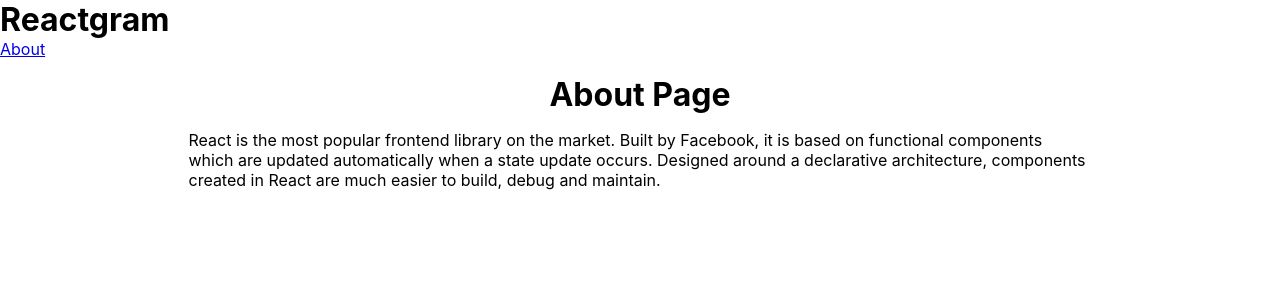
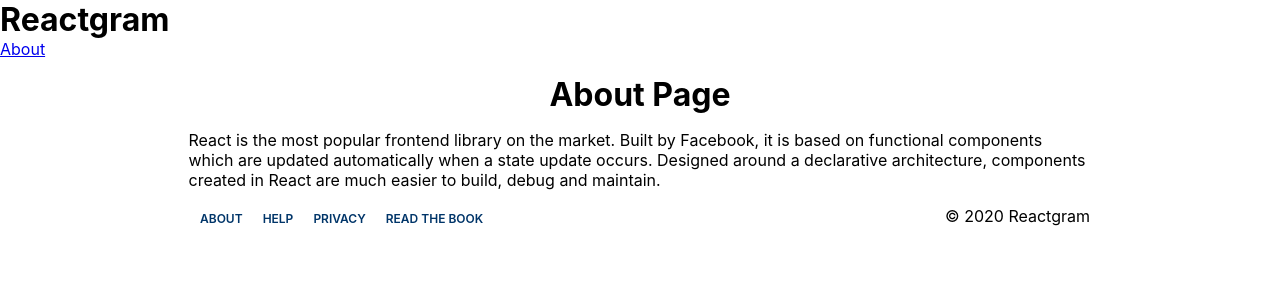
Before and after one commit to brunojppb/reactgram-web, a React (Create React App) app: page /about in a window 1280 px wide. Shown: the top 300 px of the page. Built offline with nearby package versions, Linux system fonts and the light colour scheme.

Commit message:
Add app footer

```diff
--- /dev/null
+++ b/src/components/common/Footer.js
@@ -0,0 +1,72 @@
+import styled from 'styled-components'
+import { Link } from 'react-router-dom'
+
+const FooterWrapper = styled.footer`
+  width: 100%;
+  max-width: 900px;
+  margin: auto;
+  display: grid;
+  grid-template-columns: 2fr 1fr;
+
+  ul {
+    list-style-type: none;
+    padding: 0;
+    li {
+      display: inline-block;
+      margin: 5px 10px;
+      font-size: 12px;
+      font-weight: 600;
+      text-transform: uppercase;
+      a {
+        color: #003569;
+        text-decoration: none;
+      }
+    }
+  }
+
+  span {
+    justify-self: end;
+  }
+
+  @media screen and (max-width: 900px) {
+    grid-template-columns: 1fr;
+    grid-gap: 30px;
+    align-items: center;
+    ul {
+      text-align: center;
+    }
+    span {
+      justify-self: center;
+    }
+  }
+`
+
+export const Footer = () => {
+  const currentYear = new Date().getFullYear()
+
+  return (
+    <FooterWrapper>
+      <ul>
+        <li>
+          <Link to='/about'>About</Link>
+        </li>
+        <li>
+          <Link to='/help'>Help</Link>
+        </li>
+        <li>
+          <Link to='/privacy'>Privacy</Link>
+        </li>
+        <li>
+          <a href="https://reactgram.dev/"
+              target="_blank"
+              rel="noreferrer">
+            Read the Book
+          </a>
+        </li>
+      </ul>
+      <span className="subtitle">
+        © {currentYear} Reactgram
+      </span>
+    </FooterWrapper>
+  )
+}
--- a/src/components/static/StaticLayout.js
+++ b/src/components/static/StaticLayout.js
@@ -1,6 +1,7 @@
 import styled from 'styled-components'
+import { Footer } from '../common/Footer';
 
-export const StaticLayout = styled.div`
+const StaticLayoutWrapper = styled.div`
     display: grid;
     grid-template-rows: 1fr;
     gap: 16px;
@@ -10,3 +11,14 @@ export const StaticLayout = styled.div`
     max-width: 935px;
     width: 100%;
 `;
+
+export const StaticLayout = ({ children }) => {
+  return(
+    <>
+      <StaticLayoutWrapper>
+        {children}
+      </StaticLayoutWrapper>
+      <Footer/>
+    </>
+  )
+}
```
